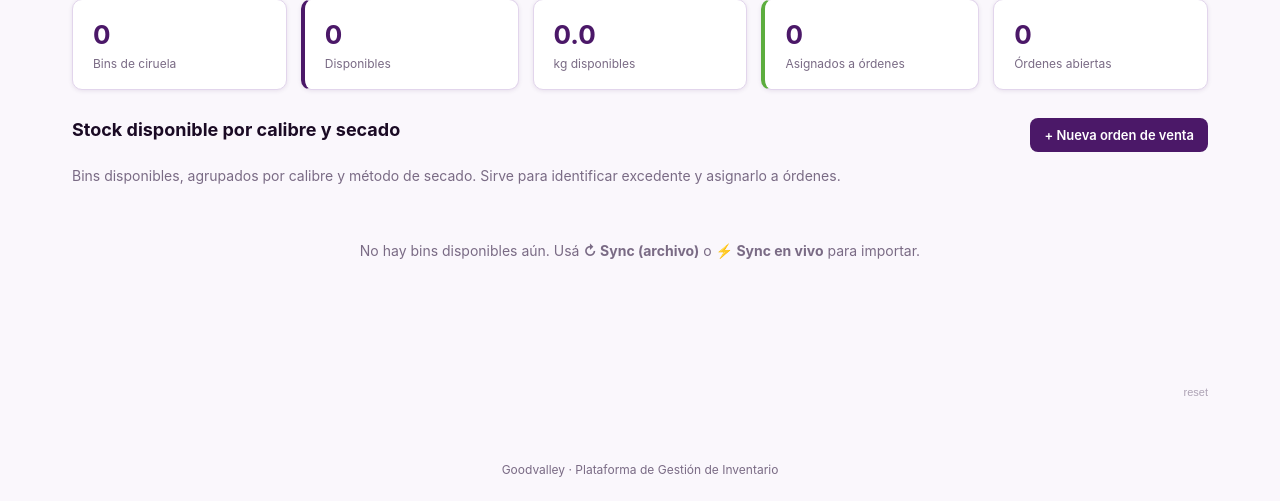
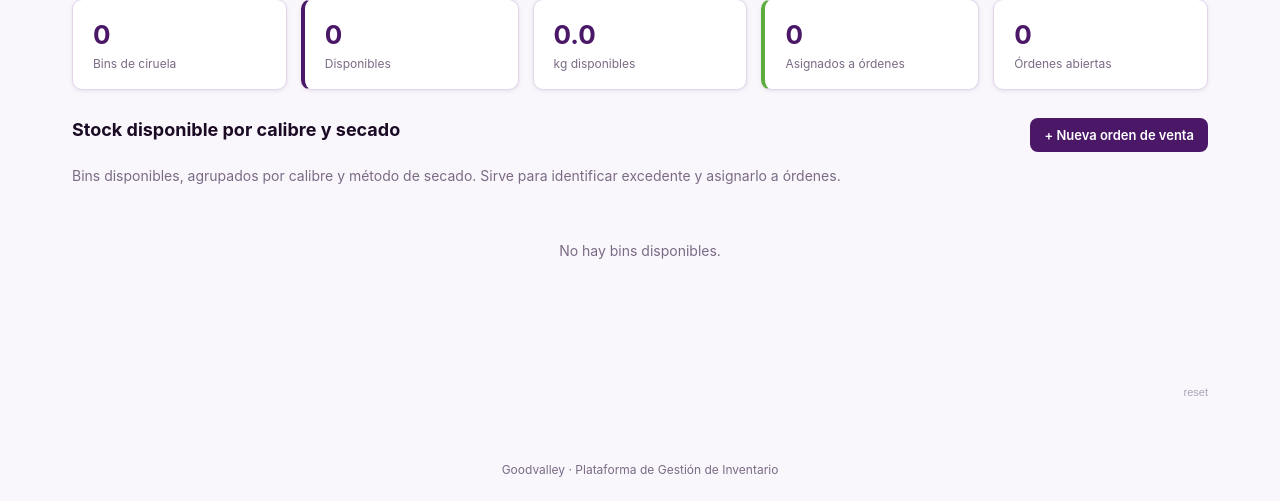
Before and after one commit to holscherp/Goodvalley, a Flask app: page / in a window 1280 px wide. Shown: the part 135-636 px from the top of the page. Run offline with Flask 3, Linux system fonts and the light colour scheme; data that the repository does not hold is empty.

Commit message:
Simplify empty state message on Resumen page
Co-Authored-By: Claude Sonnet 4.6 <noreply@anthropic.com>

```diff
--- a/templates/index.html
+++ b/templates/index.html
@@ -45,7 +45,7 @@
 </table>
 {% else %}
 <div class="empty">
-  <p>No hay bins disponibles aún. Usá <strong>↻ Sync (archivo)</strong> o <strong>⚡ Sync en vivo</strong> para importar.</p>
+  <p>No hay bins disponibles.</p>
 </div>
 {% endif %}
 
```
